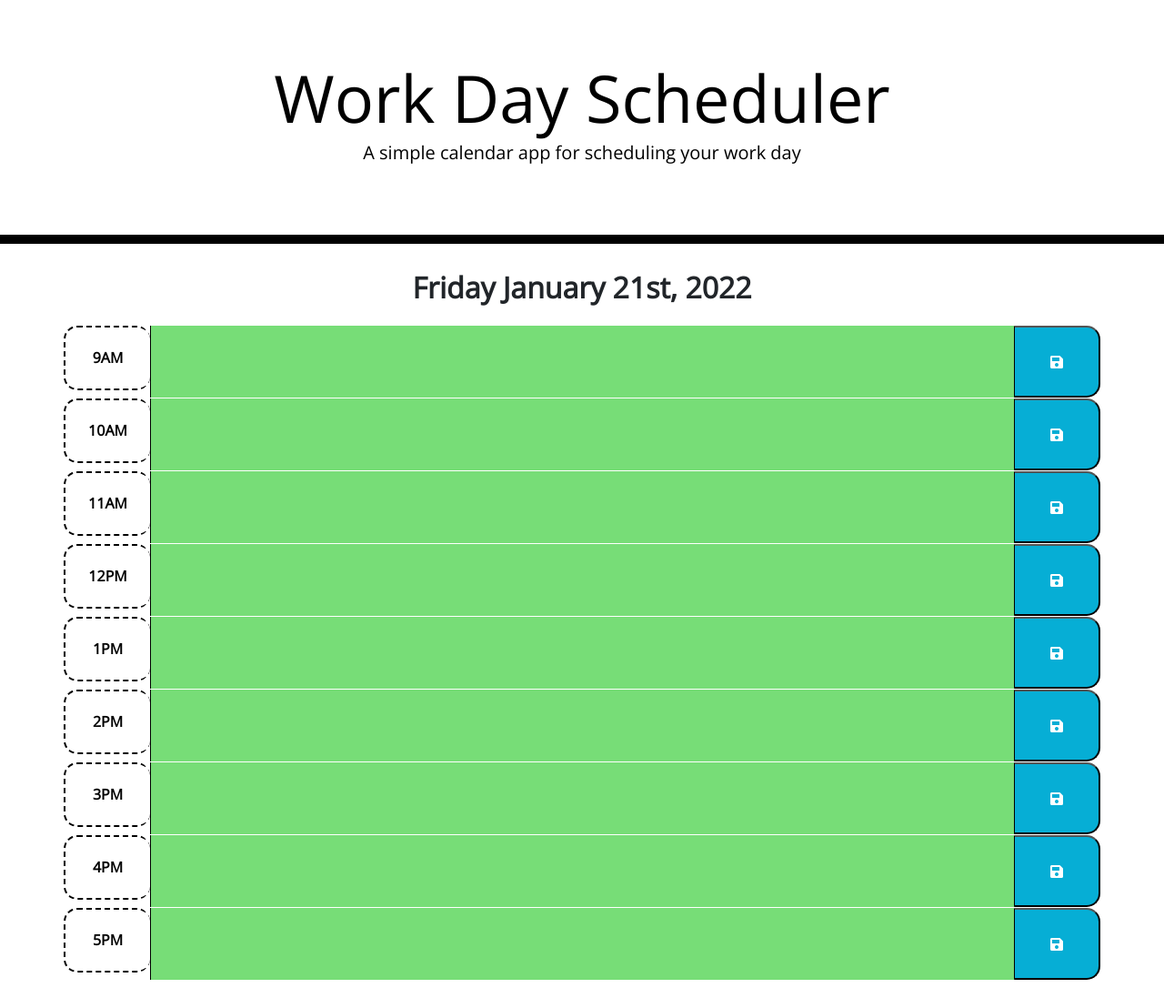
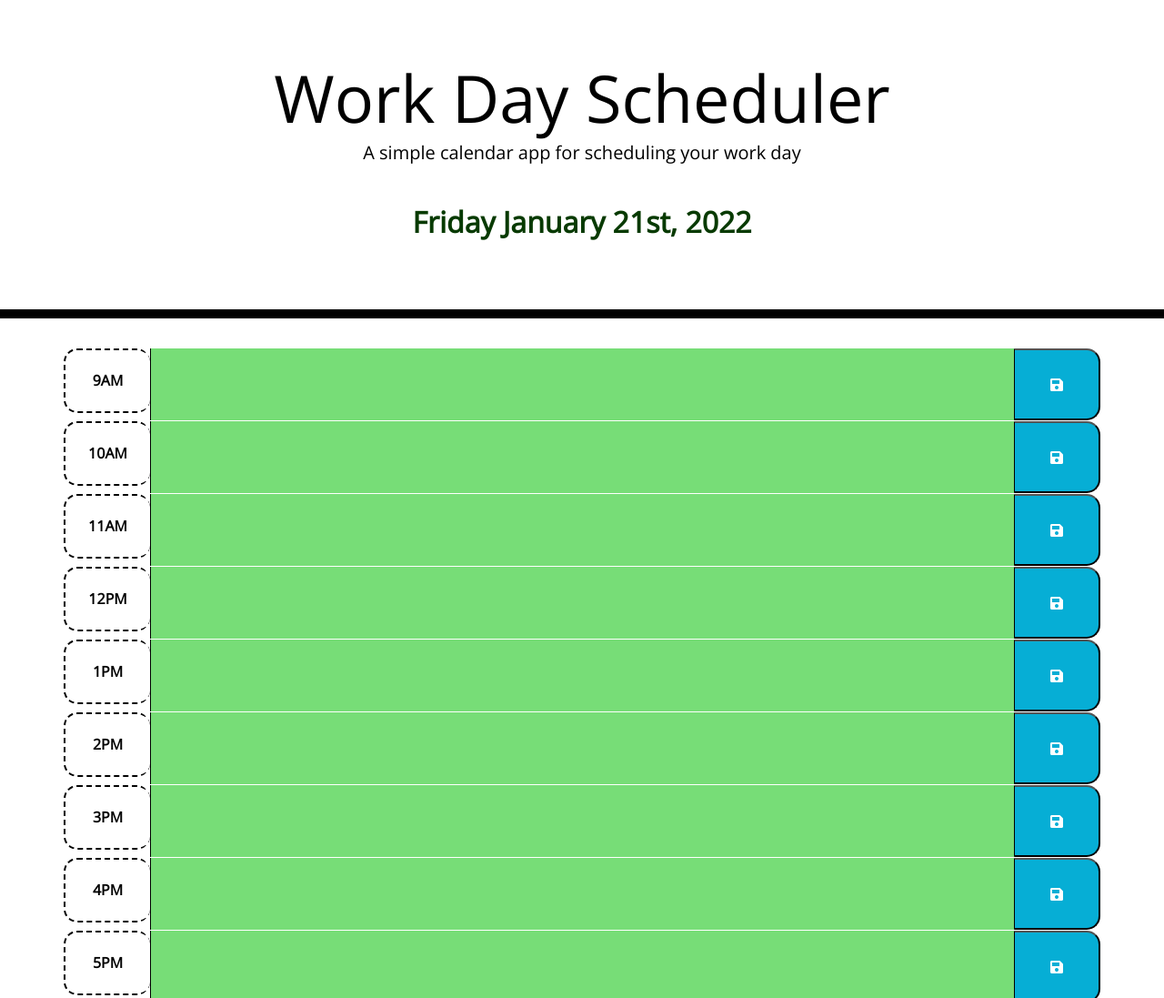
Before and after one commit to jtdprogramming/work_day_scheduler, a plain HTML site: page index.html in a window 1280 px wide. Shown: the top 1097 px of the page at 91% size. Drawn offline with nearby package versions, Linux system fonts and the light colour scheme.

Commit message:
README.md updated, TODO: Submit

```diff
--- a/assets/css/style.css
+++ b/assets/css/style.css
@@ -6,10 +6,11 @@ body {
 
 /* center and bold currentDay */
 #currentDay {
+  margin-top: 50px;
   font-size: xx-large;
   text-align: center;
   font-weight: bolder;
-  margin-bottom: 25px;
+  color:#073a00;
 }
 
 /* bolded font */
--- a/assets/js/script.js
+++ b/assets/js/script.js
@@ -57,7 +57,7 @@ function eventScheduler() {
 function saveEvent() {
   //set key id as btn[i] and value is the previous element's(textarea) value
   //jQuery .prev() selector reference https://api.jquery.com/prev/#prev-selector
-  localStorage.setItem($(this).attr("id"), $(this).prev().val());
+  localStorage.setItem( $(this).attr("id"), $(this).prev().val() );
 };
 
 // call functions on page load
--- a/index.html
+++ b/index.html
@@ -26,10 +26,10 @@
     <header class="jumbotron">
       <h1 class="display-3">Work Day Scheduler</h1>
       <p class="lead">A simple calendar app for scheduling your work day</p>
+      <p id="currentDay" class="lead"></p>
     </header>
     <div class="container">
       <!-- moved current day into container div -->
-      <p id="currentDay" class="lead"></p>
       <!-- Timeblocks go here -->
     </div>
 
```
Also changed, not shown: 1 other file.
